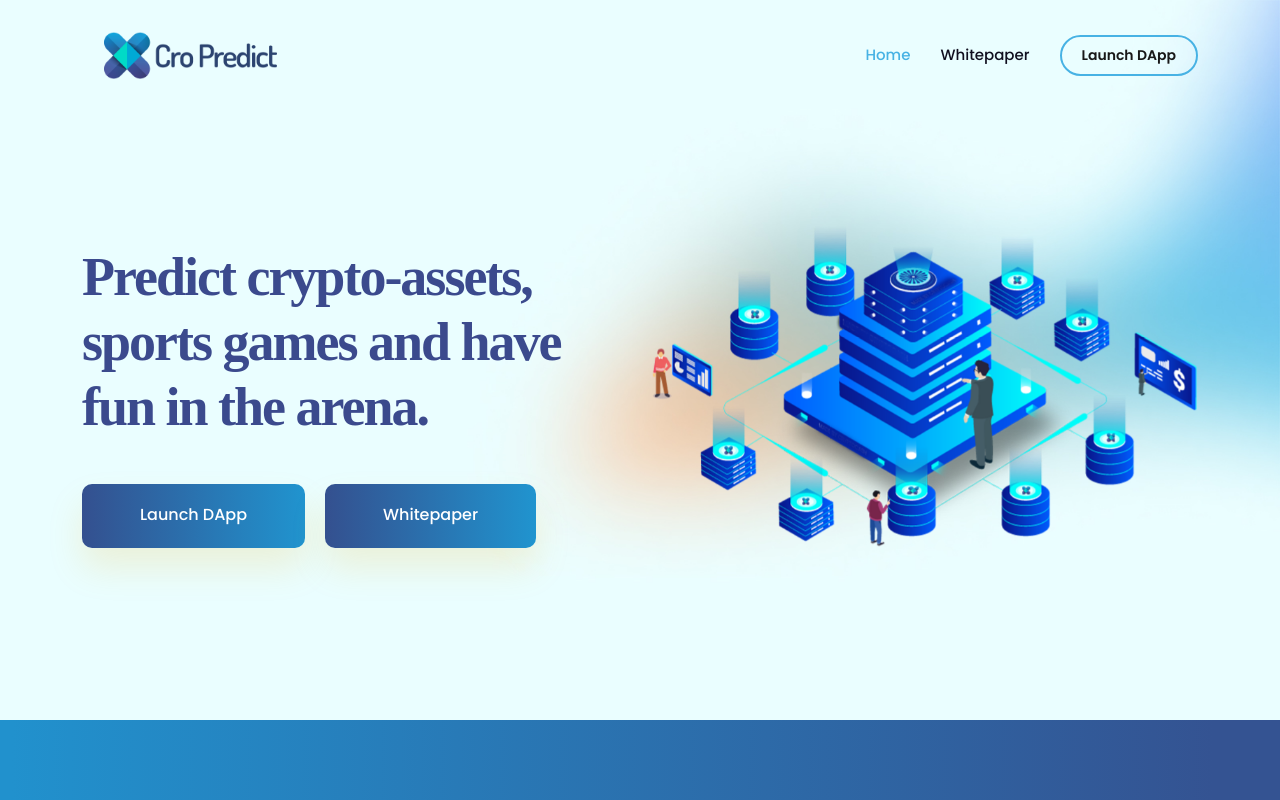
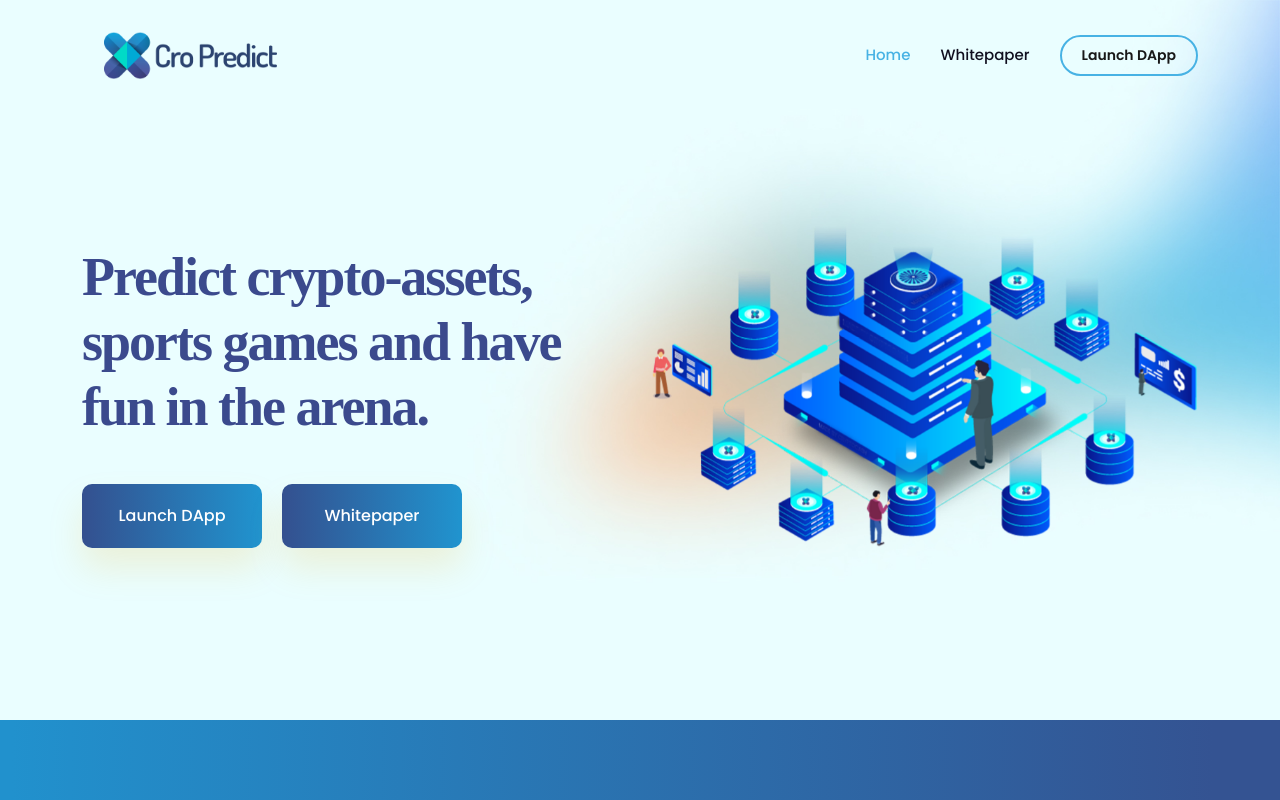
Before and after one commit to predictcoin/Predictcoin-React-Frontend, a React (Create React App) app: page / in a window 1280 px wide. Shown: the top 800 px of the page. Built offline with nearby package versions, Linux system fonts and the light colour scheme; a web font is replaced by a local one; what @web3-react/injected-connector, @web3-react/network-connector, @web3-react/walletconnect-connector would draw is missing.

Commit message:
home page design changed

```diff
--- a/src/views/Home/Home.styles.scss
+++ b/src/views/Home/Home.styles.scss
@@ -266,9 +266,6 @@ body {
 		line-height: 0;
 		transition: 0.5s;
 	}
-	.mobile-nav-toggle.bi-x {
-		color: #fff;
-	}
 
 	@media (max-width: 991px) {
 		.mobile-nav-toggle {
@@ -294,6 +291,10 @@ body {
 		position: absolute;
 		top: 15px;
 		right: 15px;
+	}
+  .mobile-nav-toggle.bx-x {
+		color: #fff;
+    top: 25px;
 	}
 	.navbar-mobile ul {
 		display: block;
@@ -379,6 +380,12 @@ body {
 		margin-bottom: 50px;
 		font-size: 24px;
 	}
+  #hero .button-bb{
+    @media screen and (max-width: 397px) {
+			flex-direction: column;
+      align-items: center;
+		}
+  }
 	#hero .btn-get-started {
 		font-family: 'Poppins', sans-serif;
 		font-weight: 500;
@@ -386,11 +393,18 @@ body {
 		background: linear-gradient(90deg, #34508f 0%, #2094cf 100%);
 		box-shadow: 0px 20px 35px rgba(241, 165, 1, 0.15);
 		border-radius: 10px;
-		display: inline-block;
-		padding: 19px 58px 21px 58px;
+		width: 180px;
+		height: 64px;
+		display: inline-flex;
+		justify-content: center;
+		align-items: center;
 		transition: 0.5s;
 		margin: 10px 20px 0 0;
 		color: #fff;
+
+		@media screen and (max-width: 397px) {
+			margin: 10px 0 0 0;
+		}
 	}
 
 	#hero .btn-get-started2 {
@@ -400,8 +414,11 @@ body {
 		background: linear-gradient(90deg, #34508f 0%, #2094cf 100%);
 		box-shadow: 0px 20px 35px rgba(241, 165, 1, 0.15);
 		border-radius: 10px;
-		display: inline-block;
-		padding: 19px 58px 21px 58px;
+		width: 180px;
+		height: 64px;
+		display: inline-flex;
+		justify-content: center;
+		align-items: center;
 		transition: 0.5s;
 		margin: 10px 0 0 0;
 		color: #fff;
@@ -568,6 +585,7 @@ body {
 	}
 
 	.mid-row {
+		margin-top: 20px;
 		text-align: center;
 	}
 
--- a/src/views/Home/Home.tsx
+++ b/src/views/Home/Home.tsx
@@ -1,5 +1,5 @@
 import { useEffect } from 'react';
-import Aos from 'aos';
+import AOS from 'aos';
 
 import Header from './header';
 import Hero from './hero';
@@ -7,11 +7,12 @@ import Footer from './footer';
 import CTA from './cta';
 import Partone from './partone';
 
+import 'aos/dist/aos.css';
 import './Home.styles.scss';
 
 function Home() {
 	useEffect(() => {
-		Aos.init({
+		AOS.init({
 			duration: 1000,
 			easing: 'ease-in-out',
 			once: true,
--- a/src/views/Home/header/index.tsx
+++ b/src/views/Home/header/index.tsx
@@ -1,8 +1,10 @@
-import { FC } from 'react';
+import { FC, useState } from 'react';
 
 import Logo from '../../../assets/img/logo.png';
 
 const Header: FC = () => {
+	const [navbarOpen, setNavbarOpen] = useState<boolean>(false);
+
 	return (
 		<header id='header' className='fixed-top '>
 			<div className='container d-flex align-items-center'>
@@ -10,7 +12,10 @@ const Header: FC = () => {
 					<img src={Logo} alt='' className='img-fluid' />
 				</a>
 
-				<nav id='navbar' className='navbar'>
+				<nav
+					id='navbar'
+					className={`navbar ${navbarOpen ? 'navbar-mobile' : ''}`}
+				>
 					<ul>
 						<li>
 							<a className='nav-link scrollto active' href='#hero'>
@@ -32,7 +37,12 @@ const Header: FC = () => {
 							</a>
 						</li>
 					</ul>
-					<i className='bi bi-list mobile-nav-toggle'></i>
+					<i
+						className={`bx bx-menu mobile-nav-toggle ${
+							navbarOpen ? 'bx-x' : ''
+						}`}
+						onClick={() => setNavbarOpen((navbarOpen) => !navbarOpen)}
+					></i>
 				</nav>
 			</div>
 		</header>
--- a/src/views/Home/hero/index.tsx
+++ b/src/views/Home/hero/index.tsx
@@ -17,7 +17,7 @@ const Hero: FC = () => {
 							Predict crypto-assets, sports games and have fun in the arena.
 						</h1>{' '}
 						<br />
-						<div className='d-flex justify-content-center justify-content-lg-start'>
+						<div className='d-flex flex-wrap justify-content-center justify-content-lg-start button-bb'>
 							<Link to='/app/staking' className='btn-get-started'>
 								Launch DApp
 							</Link>
```
